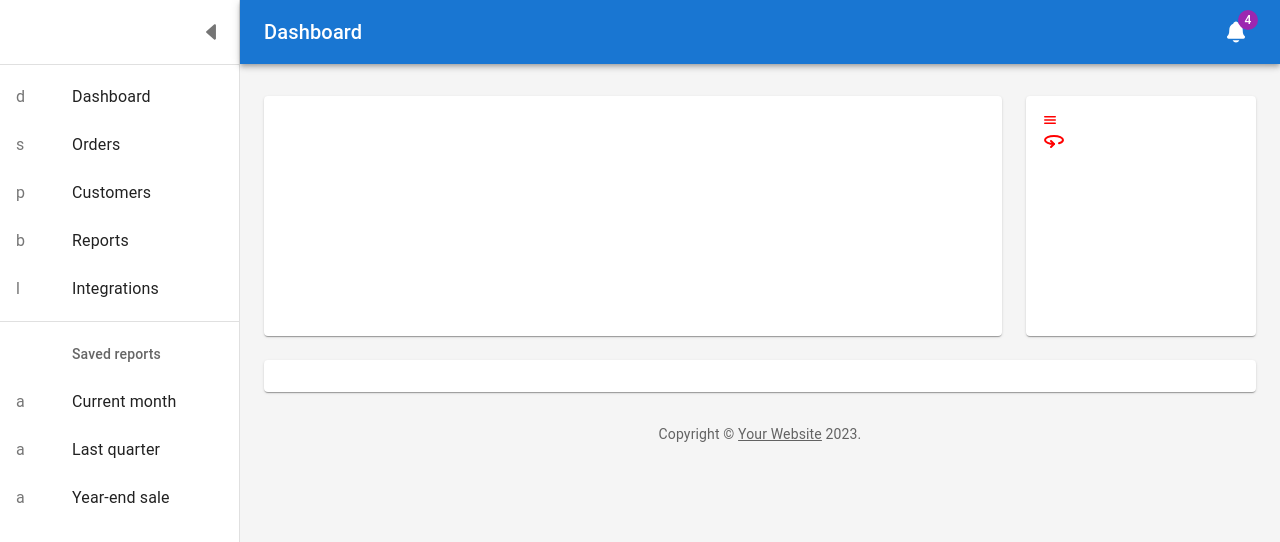
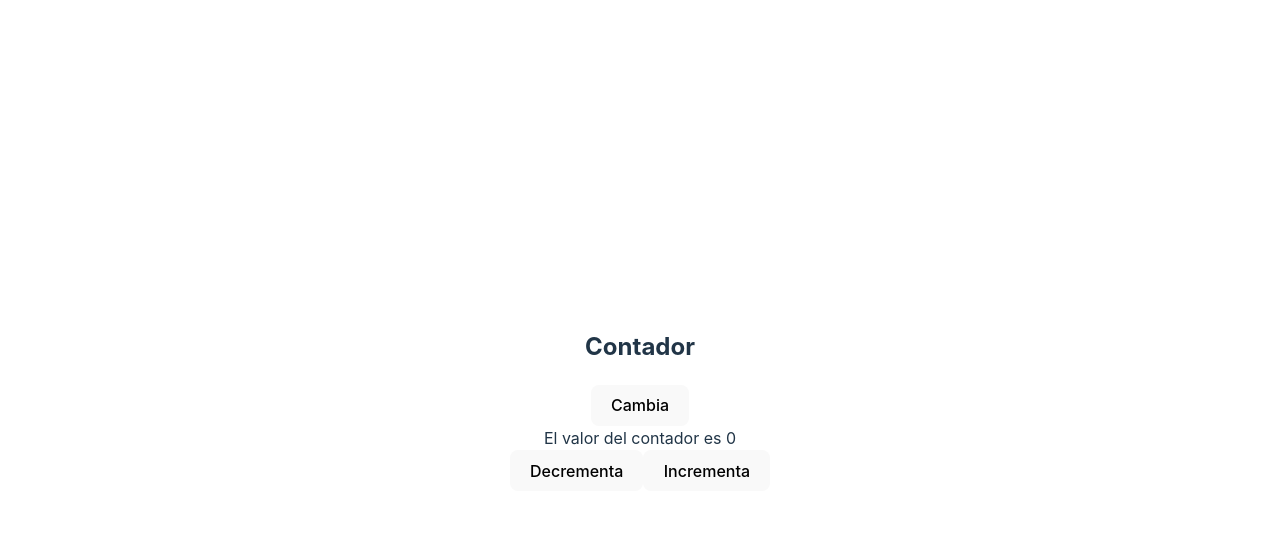
Before and after one commit to gorkavillara/react-g1-junio-2023, a React (Vite) app: page / in a window 1280 px wide. Shown: the top 542 px of the page. Built offline with nearby package versions, Linux system fonts and the light colour scheme.

Commit message:
Tema 12 - Performance con React y Web Vitals

```diff
--- a/package.json
+++ b/package.json
@@ -24,6 +24,7 @@
     "react-icons": "^4.10.1",
     "react-redux": "^8.1.1",
     "react-router-dom": "^6.14.0",
+    "web-vitals": "^3.4.0",
     "yup": "^1.2.0"
   },
   "devDependencies": {
--- a/src/App.tsx
+++ b/src/App.tsx
@@ -1,14 +1,10 @@
-import { Typography } from "@mui/material"
-import Mui from "./views/Mui/Mui"
-import Dashboard from "./views/Mui/Dashboard"
+import "./App.scss"
+import Contador from "./views/Contador/Contador"
 
 function App() {
     return (
         <>
-            {/* <h1>App</h1> */}
-            {/* <Typography variant="h3">App</Typography>
-            <Mui /> */}
-            <Dashboard />
+            <Contador />
         </>
     )
 }
--- a/src/main.tsx
+++ b/src/main.tsx
@@ -1,6 +1,12 @@
+import { onLCP, onFID, onCLS } from "web-vitals"
 import ReactDOM from "react-dom/client"
 import App from "./App"
+import "./index.css"
 
 ReactDOM.createRoot(document.getElementById("root") as HTMLElement).render(
     <App />
 )
+
+onCLS(data => console.log(data))
+onFID(console.log)
+onLCP(console.log)
--- a/src/views/Contador/Contador.tsx
+++ b/src/views/Contador/Contador.tsx
@@ -1,17 +1,42 @@
-import { useContext } from "react"
-import { ContadorContext } from "../../contexts/ContadorContextProvider"
-import useContador from "../../hooks/useContador"
+import { useState, useMemo, useCallback } from "react"
+import Monitor from "./Monitor"
+import Controles from "./Controles"
+
+const calculoSuperGrande = (valor: number) => {
+    let suma = 0
+    for (let i = 0; i < 923456789; i++) {
+        suma++
+    }
+    return valor * 2
+}
 
 const Contador = () => {
-    // const { contador, incrementaContador, incrementaCinco } = useContador()
-    const { contador, incrementaContador, incrementaCinco } = useContext(ContadorContext)
+    const [contador, setContador] = useState(0)
+    const [toggle, setToggle] = useState(false)
 
+    // const dobleContador = calculoSuperGrande(contador)
+    // const dobleContador = useMemo(() => calculoSuperGrande(contador), [contador])
+    const dobleContador = 2 * contador
+
+    // const decrementa = useCallback(() => setContador(contador - 1), [contador])
+    // const incrementa = useCallback(() => setContador(contador + 1), [contador])
+
+    // function decrementa() {
+    //     setContador((prev) => prev - 1)
+    // }
+    // function incrementa() {
+    //     setContador((prev) => prev + 1)
+    // }
+
+    const decrementa = useCallback(() => setContador((prev) => prev - 1), [])
+    const incrementa = useCallback(() => setContador((prev) => prev + 1), [])
     return (
-        <div>
-            <h2>Contador: {contador}</h2>
-            <button onClick={incrementaContador}>Incrementa</button>
-            <button onClick={incrementaCinco}>Incrementa 5</button>
-        </div>
+        <>
+            <h2>Contador</h2>
+            <button onClick={() => setToggle((prev) => !prev)}>Cambia</button>
+            <Monitor contador={dobleContador} />
+            <Controles decrementa={decrementa} incrementa={incrementa} />
+        </>
     )
 }
 
--- /dev/null
+++ b/src/views/Contador/Controles.tsx
@@ -0,0 +1,17 @@
+import React from "react"
+
+interface IProps {
+    decrementa: () => void
+    incrementa: () => void
+}
+
+const Controles = React.memo(({ decrementa, incrementa }: IProps) => {
+    return (
+        <>
+            <button onClick={decrementa}>Decrementa</button>
+            <button onClick={incrementa}>Incrementa</button>
+        </>
+    )
+})
+
+export default Controles
--- /dev/null
+++ b/src/views/Contador/Monitor.tsx
@@ -0,0 +1,19 @@
+import { memo } from "react"
+
+// const calculoSuperGrande = () => {
+//     let suma = 0
+//     for (let i = 0; i < 123456789; i++) {
+//         suma++
+//     }
+//     return suma
+// }
+
+const BaseMonitor = ({ contador }: { contador: number }) => {
+    // const resultado = calculoSuperGrande()
+    return <div>El valor del contador es {contador}</div>
+}
+
+// const Monitor = BaseMonitor
+const Monitor = memo(BaseMonitor)
+
+export default Monitor
```
Also changed, not shown: src/views/Contador/ContadorConHook.tsx (deleted, +0 -14 lines), 1 other file (tests, documents, lock files or other folders).
